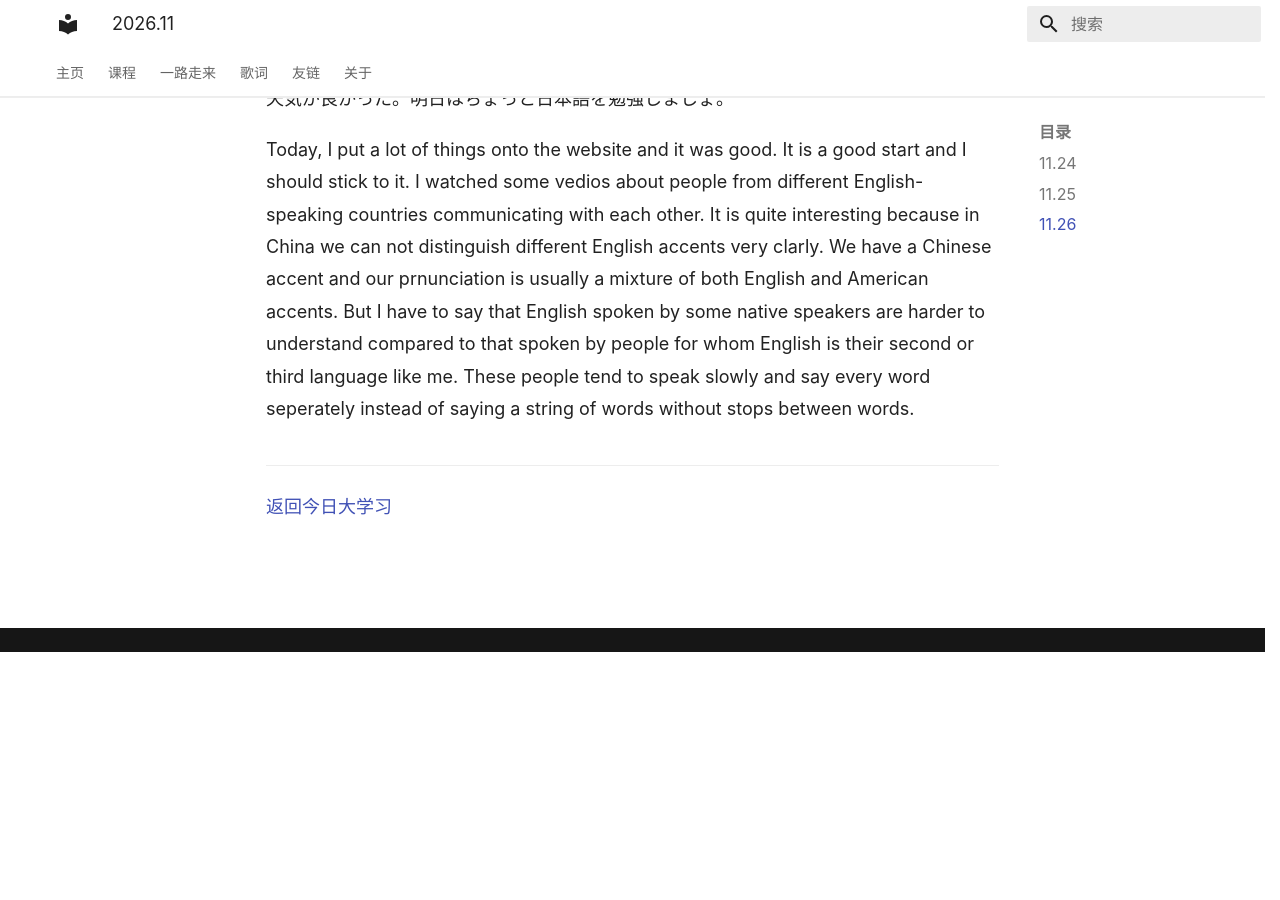
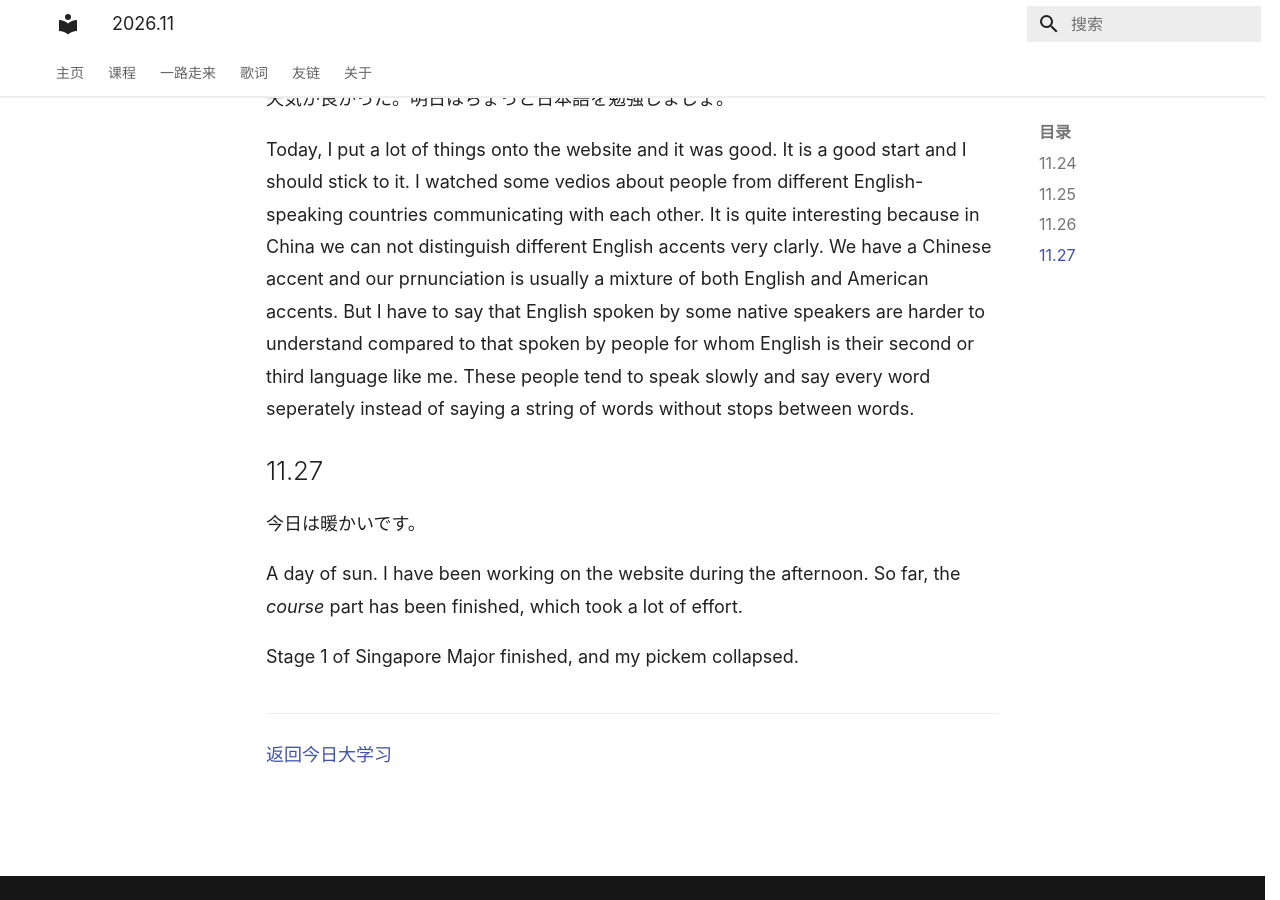
Before and after one commit to ovinophobia/ovinophobia.github.io, an MkDocs documentation site: the page built from docs/journey/study/2026-11.md, in a window 1280 px wide and 900 px high, scrolled down 814 px. Built offline with MkDocs 1.6.1 and Material for MkDocs 9.7.7, drawn with Linux system fonts in a browser that asks for light colours; before the commit the page ends 1466 px from its top, so only the background shows below that.

Commit message:
daily update

```diff
--- a/docs/journey/study/2026-11.md
+++ b/docs/journey/study/2026-11.md
@@ -22,5 +22,13 @@ Also I learned a new word *Hypocrite* in the English class today and I liked it.
 
 Today, I put a lot of things onto the website and it was good. It is a good start and I should stick to it. I watched some vedios about people from different English-speaking countries communicating with each other. It is quite interesting because in China we can not distinguish different English accents very clarly. We have a Chinese accent and our prnunciation is usually a mixture of both English and American accents. But I have to say that English spoken by some native speakers are harder to understand compared to that spoken by people for whom English is their second or third language like me. These people tend to speak slowly and say every word seperately instead of saying a string of words without stops between words.
 
+## 11.27
+
+今日は暖かいです。
+
+A day of sun. I have been working on the website during the afternoon. So far, the *course* part has been finished, which took a lot of effort.
+
+Stage 1 of Singapore Major finished, and my pickem collapsed.
+
 [返回今日大学习](index.md)
 { .article-backlink }
```
